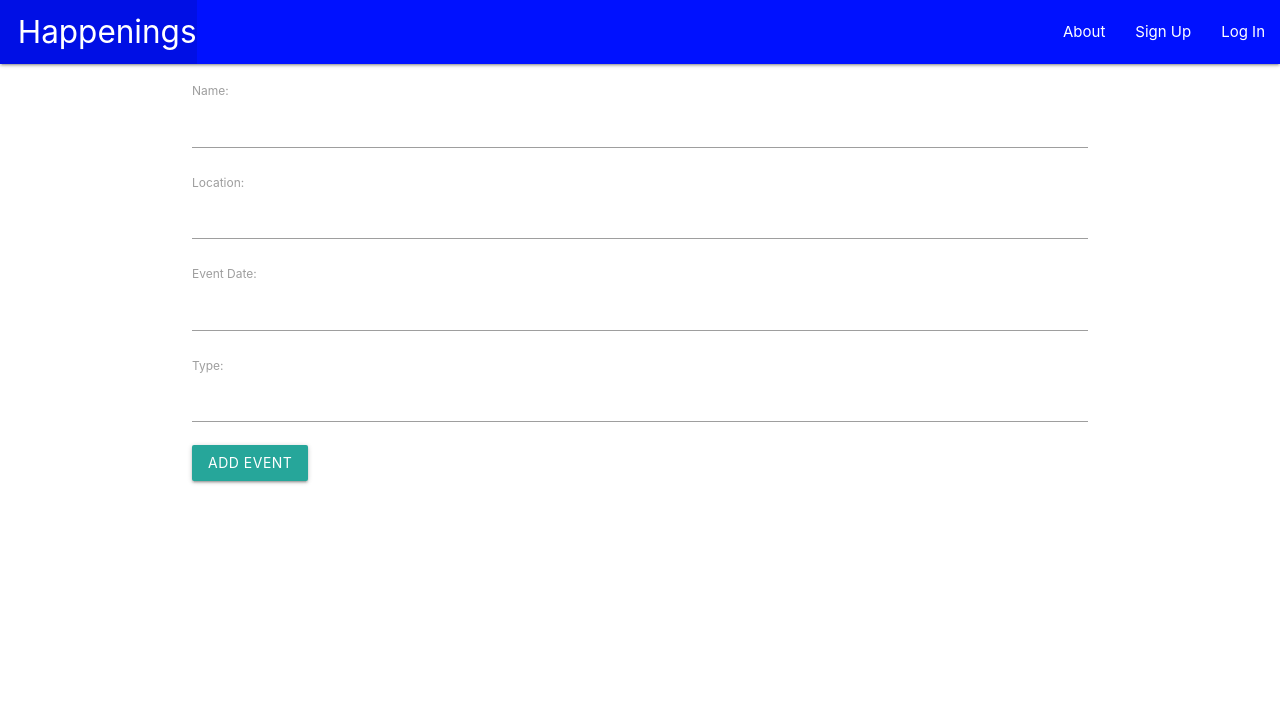
After one commit to wfung14/Happenings, a Django app: page /events/add/ in a window 1280 px wide. The commit adds this page. Shown: the top 721 px of the page. Run offline with Django 4.2, Linux system fonts and the light colour scheme.

Commit message:
create add event functionality

```diff
--- /dev/null
+++ b/happeningconnoisseur/main_app/forms.py
@@ -0,0 +1,10 @@
+
+from django.forms import ModelForm
+from .models import Event
+
+
+class EventForm(ModelForm):
+    class Meta:
+        model = Event
+        fields = ['name', 'location',
+                  'date', 'type']
--- a/happeningconnoisseur/main_app/templates/base.html
+++ b/happeningconnoisseur/main_app/templates/base.html
@@ -38,7 +38,7 @@
           <ul class="right">
             <li><a href="/about">About</a></li>
             {% if user.is_authenticated %}
-            <li><a href="">Add Event</a></li>
+            <li><a href="/events/add">Add Event</a></li>
             <li><a href="{% url 'logout' %}">Log Out</a></li>
             {% else %}
             <li><a href="{% url 'signup' %}">Sign Up</a></li>
--- /dev/null
+++ b/happeningconnoisseur/main_app/templates/events/add.html
@@ -0,0 +1,9 @@
+{% extends 'base.html' %} {% block content %}
+<div class="col s6">
+  <form method="POST">
+    {% csrf_token %}
+    {{ event_form.as_p }}
+    <input type="submit" class="btn" value="Add Event" />
+  </form>
+</div>
+{% endblock %}
--- a/happeningconnoisseur/main_app/urls.py
+++ b/happeningconnoisseur/main_app/urls.py
@@ -7,4 +7,5 @@ urlpatterns = [
     path('about/', views.about, name='about'),
     path('events/', views.events_index, name='index'),
     path('events/<int:event_id>/', views.events_detail, name='detail'),
+    path('events/add/', views.events_add, name='add'),
 ]
--- a/happeningconnoisseur/main_app/views.py
+++ b/happeningconnoisseur/main_app/views.py
@@ -3,6 +3,7 @@ from django.contrib.auth import login
 from django.contrib.auth.forms import UserCreationForm
 from .models import Event
 from django.contrib.auth.decorators import login_required
+from .forms import EventForm
 
 # Define the home view
 
@@ -23,7 +24,18 @@ def events_index(request):
 @login_required
 def events_detail(request, event_id):
     event = Event.objects.get(id=event_id)
-    return render(request, 'events/detail.html', {'event': event})
+    event_form = EventForm()
+    return render(request, 'events/detail.html', {'event': event, 'event_form': event_form})
+
+
+# @login_required
+def events_add(request):
+    error_message = ''
+    event_form = EventForm()
+    form = EventForm(request.POST)
+    if form.is_valid():
+        new_event = form.save()
+    return render(request, 'events/add.html', {'event_form': event_form})
 
 
 def signup(request):
```
Also changed, not shown: happeningconnoisseur/main_app/models.py (+18 -15 lines).
